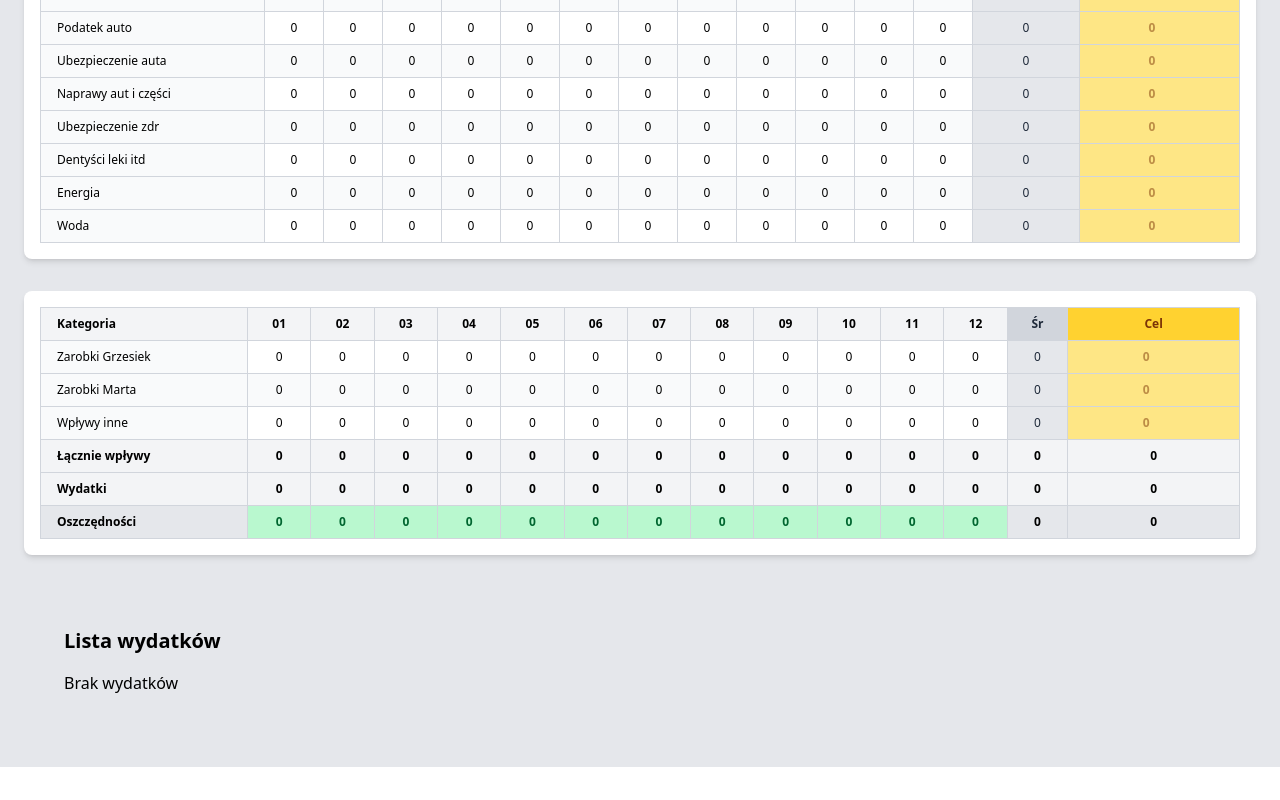
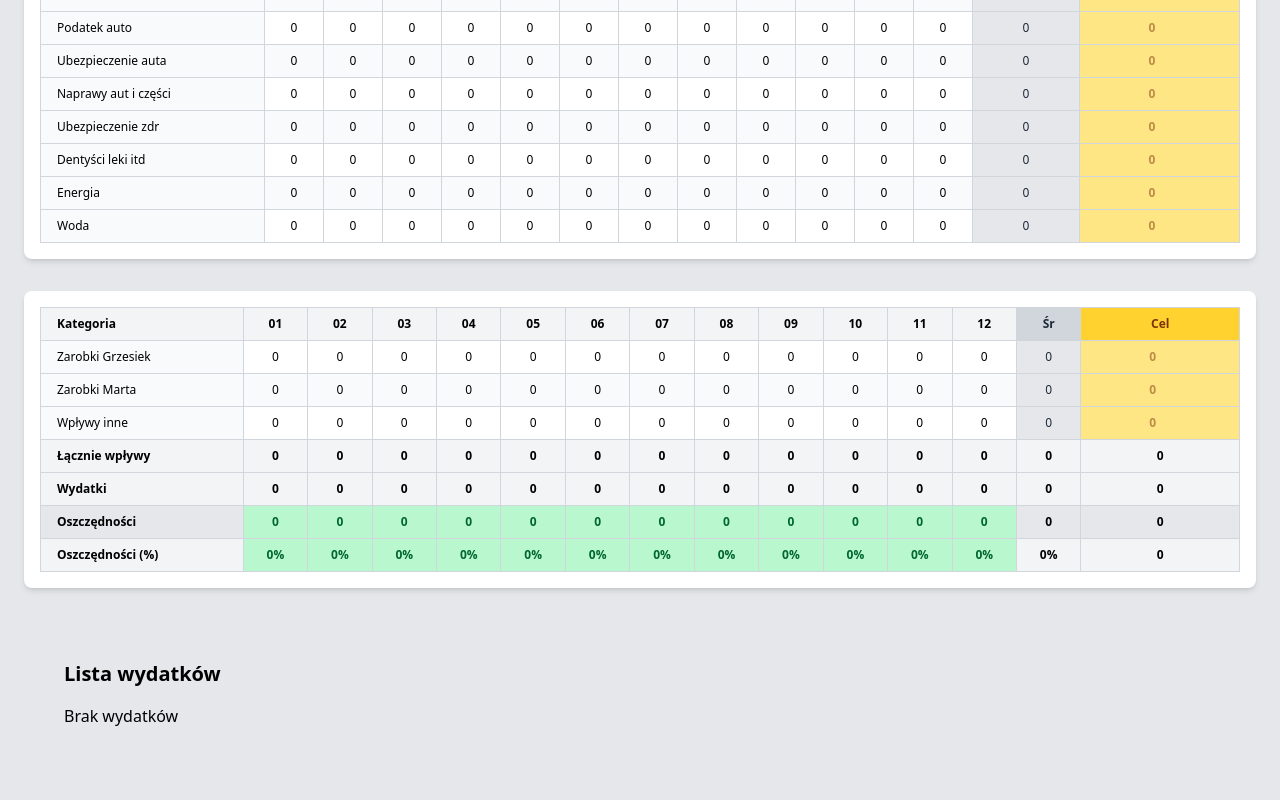
Before and after one commit to oleksaGrzegorz/budget-app, a React (Vite) app: page / in a window 1280 px wide. Shown: the part 736-1536 px from the top of the page. Before the commit the page ends 1503 px from the top, so only its background shows below. Built offline with nearby package versions, Linux system fonts and the light colour scheme.

Commit message:
feat: add percentage savings row to budget summary table

```diff
--- a/src/components/BudgetSummaryTable/BudgetSummaryTable.tsx
+++ b/src/components/BudgetSummaryTable/BudgetSummaryTable.tsx
@@ -92,8 +92,8 @@ export const BudgetSummaryTable = ({
                   incomeGoals[category]
                   ? "bg-red-200 text-red-800"
                   : incomeGoals[category]
-                  ? "bg-green-200 text-green-800"
-                  : "bg-amber-200 text-amber-900"
+                    ? "bg-green-200 text-green-800"
+                    : "bg-amber-200 text-amber-900"
               }`}
             >
               <input
@@ -168,6 +168,48 @@ export const BudgetSummaryTable = ({
           </td>
           <td className="px-3 py-2 text-center border border-gray-300">0</td>
         </tr>
+
+        <tr className="bg-gray-100 font-semibold">
+          <th className="px-4 py-2 text-left border border-gray-300">
+            Oszczędności (%)
+          </th>
+          {months.map((month) => {
+            const savings = getSavings(month);
+            const totalIncome = getTotalIncome(month);
+            const percentage = totalIncome
+              ? Number(((savings / totalIncome) * 100).toFixed(1))
+              : 0;
+            return (
+              <td
+                key={month}
+                className={`px-3 py-2 text-center border border-gray-300 ${
+                  percentage < 0
+                    ? "bg-red-200 text-red-800"
+                    : "bg-green-200 text-green-800"
+                }`}
+              >
+                {percentage}%
+              </td>
+            );
+          })}
+          <td className="px-3 py-2 text-center border border-gray-300">
+            {(() => {
+              const totalSavings = months.reduce(
+                (acc, m) => acc + getSavings(m),
+                0,
+              );
+              const totalIncome = months.reduce(
+                (acc, m) => acc + getTotalIncome(m),
+                0,
+              );
+              const avgPercentage = totalIncome
+                ? Number(((totalSavings / totalIncome) * 100).toFixed(1))
+                : 0;
+              return avgPercentage + "%";
+            })()}
+          </td>
+          <td className="px-3 py-2 text-center border border-gray-300">0</td>
+        </tr>
       </tbody>
     </table>
   );
```
